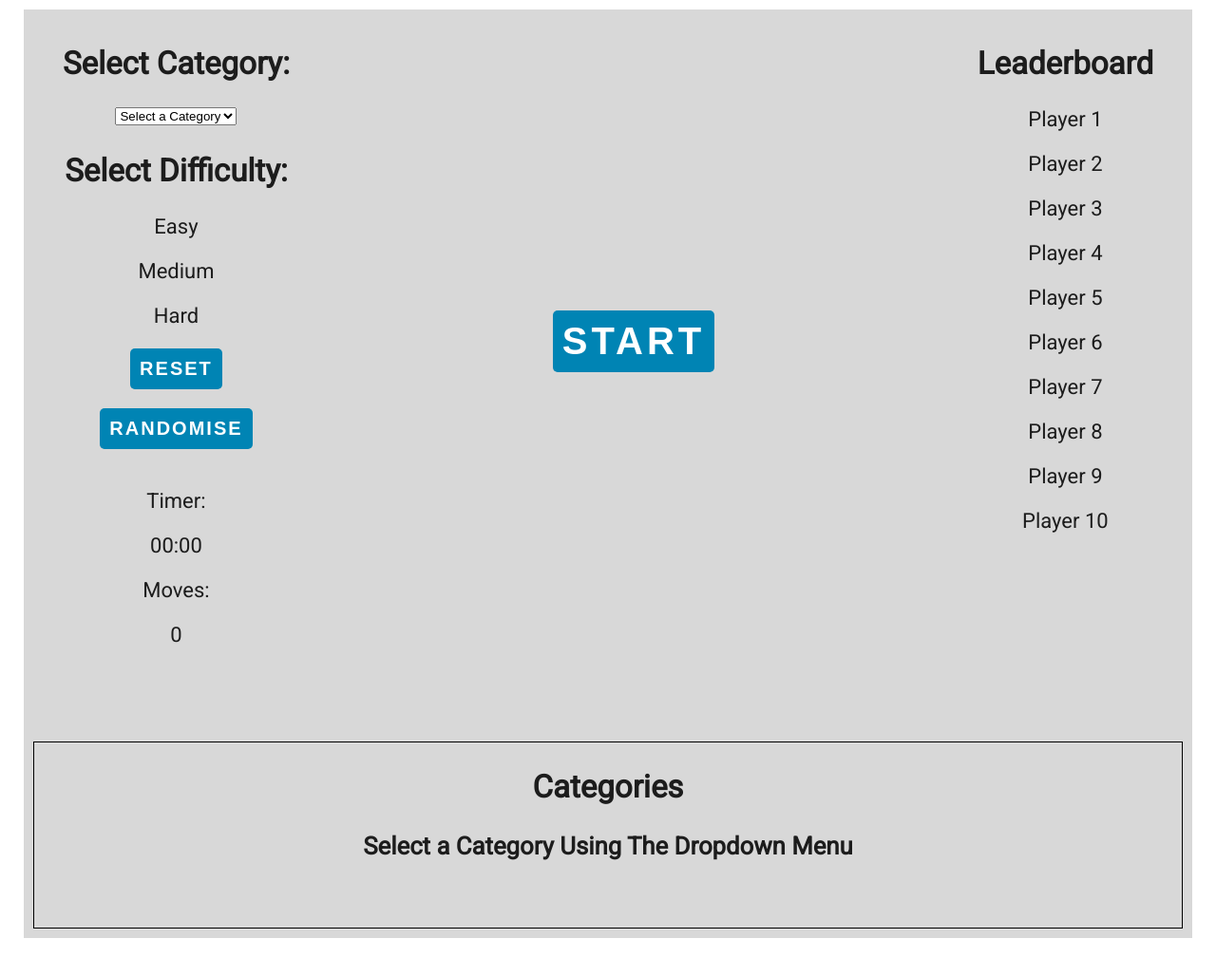
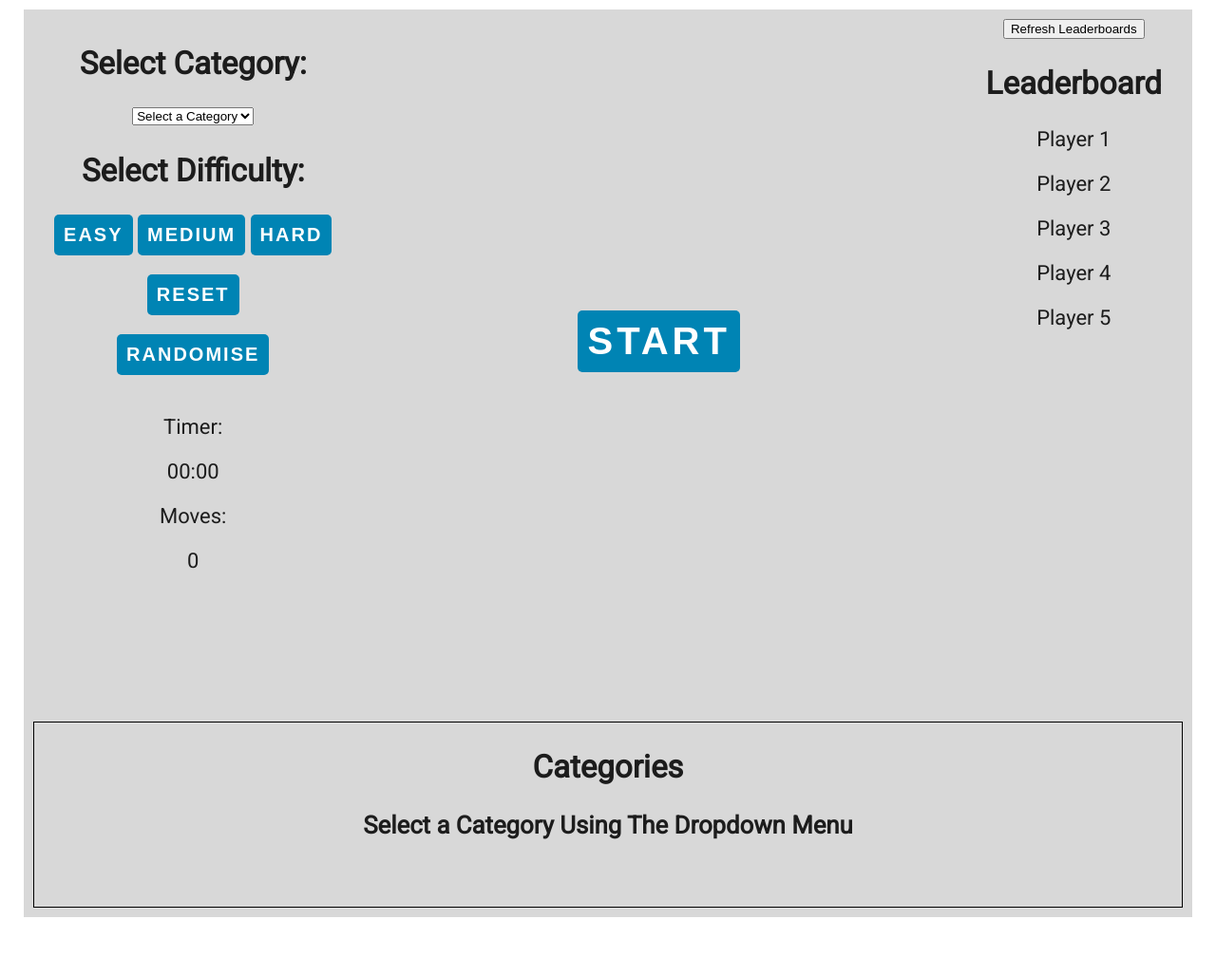
Before and after one commit to SlidingTile/SlidingTileRep, a PHP site: page /code/production/index.html in a window 1280 px wide. Shown: the part 226-1254 px from the top of the page at 95% size. Run offline with PHP 8.4, Linux system fonts and the light colour scheme.

Commit message:
Variable Difficult, Leaderboards & Sound

```diff
--- a/code/production/css/defaultStyle.css
+++ b/code/production/css/defaultStyle.css
@@ -120,6 +120,10 @@ a:hover {
 	text-align: center;
 }
 
+#leaderboards{
+	text-align: center;
+}
+
 #pictures {
 	width: 100%;
 	text-align: center;
@@ -154,6 +158,57 @@ input {
     	border: solid 1px #1C1C1C;
     	border-radius: 2px;
     	padding: 5px;
+}
+
+#easy{
+	border: 0;
+    	outline: none;
+    	border-radius: 5px;
+    	padding: 10px;
+    	font-size: 20px;
+    	font-weight: 600;
+    	text-transform: uppercase;
+    	letter-spacing: .1em;
+    	color: white;
+    	background-color: #0084b4;
+    	-webkit-transition: all 0.5s ease;
+    	transition: all 0.5s ease;
+    	-webkit-appearance: none;
+    	margin-bottom: 20px;
+}
+
+#medium{
+	border: 0;
+    	outline: none;
+    	border-radius: 5px;
+    	padding: 10px;
+    	font-size: 20px;
+    	font-weight: 600;
+    	text-transform: uppercase;
+    	letter-spacing: .1em;
+    	color: white;
+    	background-color: #0084b4;
+    	-webkit-transition: all 0.5s ease;
+    	transition: all 0.5s ease;
+    	-webkit-appearance: none;
+    	margin-bottom: 20px;
+}
+
+#hard{
+	border: 0;
+    	outline: none;
+    	border-radius: 5px;
+    	padding: 10px;
+    	font-size: 20px;
+    	font-weight: 600;
+    	text-transform: uppercase;
+    	letter-spacing: .1em;
+    	color: white;
+    	background-color: #0084b4;
+    	-webkit-transition: all 0.5s ease;
+    	transition: all 0.5s ease;
+    	-webkit-appearance: none;
+    	margin-bottom: 20px;
 }
 
 #reset {
--- a/code/production/index.html
+++ b/code/production/index.html
@@ -13,6 +13,9 @@
 	</head>
 
 	<body>
+	<audio autoplay id="BMusic" volume="0.1">
+	<source src="sound/Background1.ogg" />
+	</audio>
 	<script src="scripts/slidingTile.js"></script> <!-- Loads Script -->
 
 	<nav id="nav">
@@ -31,9 +34,9 @@
 				<option value="Custom">Custom</option>
 			</select>
 			<h2>Select Difficulty:</h2>
-			<p id="easy">Easy</p>
-			<p id="medium">Medium</p>
-			<p id="hard">Hard</p>
+			<button id ="Easy">Easy</button>
+			<button id ="Medium">Medium</button>
+			<button id ="Hard">Hard</button><br>
 			<button id="reset">Reset</button><br>
 			<button id="random">Randomise</button>
 			<p>Timer:</p>
@@ -51,17 +54,20 @@
 		</div>
 
 		<div id="rightSideBar">
+		<button id ="showLeaderboard">Refresh Leaderboards </button>
+		<div id ="leaderboards">
 			<h2>Leaderboard</h2>
-			<p>Player 1</p>
-			<p>Player 2</p>
-			<p>Player 3</p>
-			<p>Player 4</p>
-			<p>Player 5</p>
-			<p>Player 6</p>
-			<p>Player 7</p>
-			<p>Player 8</p>
-			<p>Player 9</p>
-			<p>Player 10</p>
+			<p id = "P1">Player 1</p>
+			<div id = "P1S"></div>
+			<p id = "P2">Player 2</p>
+			<div id = "P2S"></div>
+			<p id = "P3">Player 3</p>
+			<div id = "P3S"></div>
+			<p id = "P4">Player 4</p>
+			<div id = "P4S"></div>
+			<p id = "P5">Player 5</p>
+			<div id = "P5S"></div>
+		</div>
 		</div>
 
 		<div id="pictures"> <!-- Changeable Pictures based on category -->
--- a/code/production/scripts/slidingTile.js
+++ b/code/production/scripts/slidingTile.js
@@ -12,6 +12,19 @@ function handleDocumentLoad()
 	}
 
 /*----------------------------------------------------------------------------------------*/
+	/* Sound */
+	var clickSound = new Audio('sound/Click.ogg');
+	var backgroundMusic = document.getElementById("BMusic");
+	backgroundMusic.volume = 0.2; //0-1
+	/* Score */
+	var name;
+	var score;
+
+
+
+	/* Difficulty */
+	var difficulty = 300;
+	var secondModifier = 1;
 
 	/* Category pictures */
 	var categories = document.getElementById('categories');
@@ -77,8 +90,10 @@ function handleDocumentLoad()
 	var minutesLabel = document.getElementById("minutes");
 	var secondsLabel = document.getElementById("seconds");
 	start.addEventListener('click', startTimer);
-	var totalSeconds = 0;
+	var totalSeconds = difficulty; // set starting time equal to difficulty (easy = 3 mins / 180 secs)
 	var time;
+
+
 
 	function pad(val) //Takes value of the number of seconds
 	{
@@ -95,17 +110,57 @@ function handleDocumentLoad()
 
 	function startTimer()
 	{
+		// set new time - refreshes time
+		totalSeconds = difficulty;
+
 		//randomize();
 		start.style.display = 'none'; //Hides start button
 		time = setInterval(setTime, 1000); //Repeats function every 1000ms or 1 second
 
 		function setTime()
 		{
-			++totalSeconds; //Increases seconds
+		    totalSeconds = totalSeconds - secondModifier;// decrease seconds (Modifier will change depending on win/lose state)
 			secondsLabel.innerHTML = pad(totalSeconds%60);
 			minutesLabel.innerHTML = pad(parseInt(totalSeconds/60));
+
+			// Lose detection
+			if(totalSeconds <= 0)
+			{
+				secondModifier = 0;
+				Lose();
+			}
+
 		}
 	}
+/*----------------------------------------------------------------------------------------*/
+
+	/*Difficulty Functions - Change values as needed */
+
+	var hardDifficulty = document.getElementById("Hard"); // Hard button
+	Hard.addEventListener('click', HardDifficulty);
+
+	var mediumDifficulty = document.getElementById("Medium"); // Medium button
+	Medium.addEventListener('click', MediumDifficulty);
+
+	var easyDifficulty = document.getElementById("Easy"); // Easy button
+	Easy.addEventListener('click', EasyDifficulty);
+
+	function EasyDifficulty()
+	{
+		resetAll(); // reset everything
+		difficulty = 300;
+	}
+	function MediumDifficulty()
+	{
+		resetAll(); // reset everything
+		difficulty = 120;
+	}
+	function HardDifficulty()
+	{
+		resetAll(); // reset everything
+		difficulty = 60;
+	}
+
 
 /*----------------------------------------------------------------------------------------*/
 
@@ -115,12 +170,99 @@ function handleDocumentLoad()
 
 	function resetAll() //Resets value and stops function
 	{
+		secondModifier = 1;
 		totalSeconds = 0;
 		secondsLabel.innerHTML = pad(totalSeconds%60);
 		minutesLabel.innerHTML = pad(parseInt(totalSeconds/60));
 		clearInterval(time);
 		start.style.display = 'inline'; //Shows start button
 		game.style.visibility = 'hidden';
+	}
+
+/*----------------------------------------------------------------------------------------*/
+
+
+	/* Losing Function */
+
+	function Lose()
+	{
+		window.alert("You lost, better luck next time! Maybe lower the difficulty."); // needs a makeover
+		resetAll() // reset everything
+	}
+
+/*----------------------------------------------------------------------------------------*/
+	/* Show Leaderboards */
+	var showLeaders = document.getElementById("showLeaderboard"); // get button for leaderboards
+	showLeaderboard.addEventListener('click', showLeaderboards)
+
+	function showLeaderboards() // This needs to be called to essentially refresh the scores - Could be used as a refresh button rather than
+	// hiding the whole leaderboard.
+	{
+		document.getElementById("leaderboards").style = "display: inline-block;";
+
+		// All the scores & names
+		document.getElementById("P1").innerHTML = localStorage.name1;
+		document.getElementById("P1S").innerHTML = localStorage.score1;
+
+		document.getElementById("P2").innerHTML = localStorage.name2;
+		document.getElementById("P2S").innerHTML = localStorage.score2;
+
+		document.getElementById("P3").innerHTML = localStorage.name3;
+		document.getElementById("P3S").innerHTML = localStorage.score3;
+
+		document.getElementById("P4").innerHTML = localStorage.name4;
+		document.getElementById("P4S").innerHTML = localStorage.score4;
+
+		document.getElementById("P5").innerHTML = localStorage.name5;
+		document.getElementById("P5S").innerHTML = localStorage.score5;
+	}
+	/* Winning Function */
+	function Win()
+	{
+		/* Score formula (may need a rework) */
+		var FlatScore = 1100;
+		score = (FlatScore - totalSeconds) - moves ;
+
+		var name = window.prompt("You won! \nPlease enter your name: ");
+		// Using local storage - localName & localScore to check against other scores)
+		localStorage.setItem("localName", name); // set localName = players name this session.
+		localStorage.setItem("localScore", score); // set localScore = players score this session.
+
+		// Make values
+
+
+		// Check if score beats any of those on the leaderboards.
+		if(localStorage.localScore > localStorage.score1)
+		{
+			localStorage.score1 = localStorage.localScore; // set score to correct place
+			localStorage.name1 = localStorage.localName; // set name to correct place in leaderboard
+		}
+		else if(localStorage.localScore > localStorage.score2)
+		{
+			localStorage.score2 = localStorage.localScore; // set score to correct place
+			localStorage.name2 = localStorage.localName; // set name to correct place in leaderboard
+		}
+		else if(localStorage.localScore > localStorage.score3)
+		{
+			localStorage.score3 = localStorage.localScore; // set score to correct place
+			localStorage.name3 = localStorage.localName; // set name to correct place in leaderboard
+		}
+		else if(localStorage.localScore > localStorage.score4)
+		{
+			localStorage.score4 = localStorage.localScore; // set score to correct place
+			localStorage.name4 = localStorage.localName; // set name to correct place in leaderboard
+		}
+		else if(localStorage.localScore > localStorage.score5)
+		{
+			localStorage.score5 = localStorage.localScore; // set score to correct place
+			localStorage.name5 = localStorage.localName; // set name to correct place in leaderboard
+		}
+
+
+		localStorage.setItem("name", name);
+		localStorage.setItem("score", score);
+        completeCounter = 0;
+		secondModifier = 0; // Stop time!
 	}
 
 /*----------------------------------------------------------------------------------------*/
@@ -329,7 +471,6 @@ function handleDocumentLoad()
                }
            }
        }
-
 }
 
     function createTiles(){ //Fill the array with tiles and their image.
@@ -344,6 +485,7 @@ function handleDocumentLoad()
        }
     }
 
+
     function checkComplete(){
         var completeCounter = 0;
         for(var i = 0; i < cells; i++){
@@ -353,8 +495,8 @@ function handleDocumentLoad()
                         if(board[i][j].j == board[i][j].y/cellSize){
                             completeCounter++;
                             if(completeCounter == 8){
-                                window.prompt("COMPLETED\n PLEASE ENTER YOUR NAME");
-                                completeCounter = 0;
+								Win();
+
                             }
 
                         }
@@ -379,18 +521,22 @@ function handleDocumentLoad()
             if(dir == "down" && Tile.y > initialPosY - cellSize){
                 Tile.y-=moveSpeed;
                 updateTiles();
+				clickSound.play();
             }
             else if(dir == "up" && Tile.y < initialPosY + cellSize){
                 Tile.y+=moveSpeed;
                 updateTiles();
+				clickSound.play();
             }
             else if(dir == "left" && Tile.x > initialPosX - cellSize){
                 Tile.x-=moveSpeed;
                 updateTiles();
+				clickSound.play();
             }
             else if(dir == "right" && Tile.x < initialPosX + cellSize){
                 Tile.x+=moveSpeed;
                 updateTiles();
+				clickSound.play();
             }
             else{
                 clearInterval(id);
```
Also changed, not shown: 2 other files.
